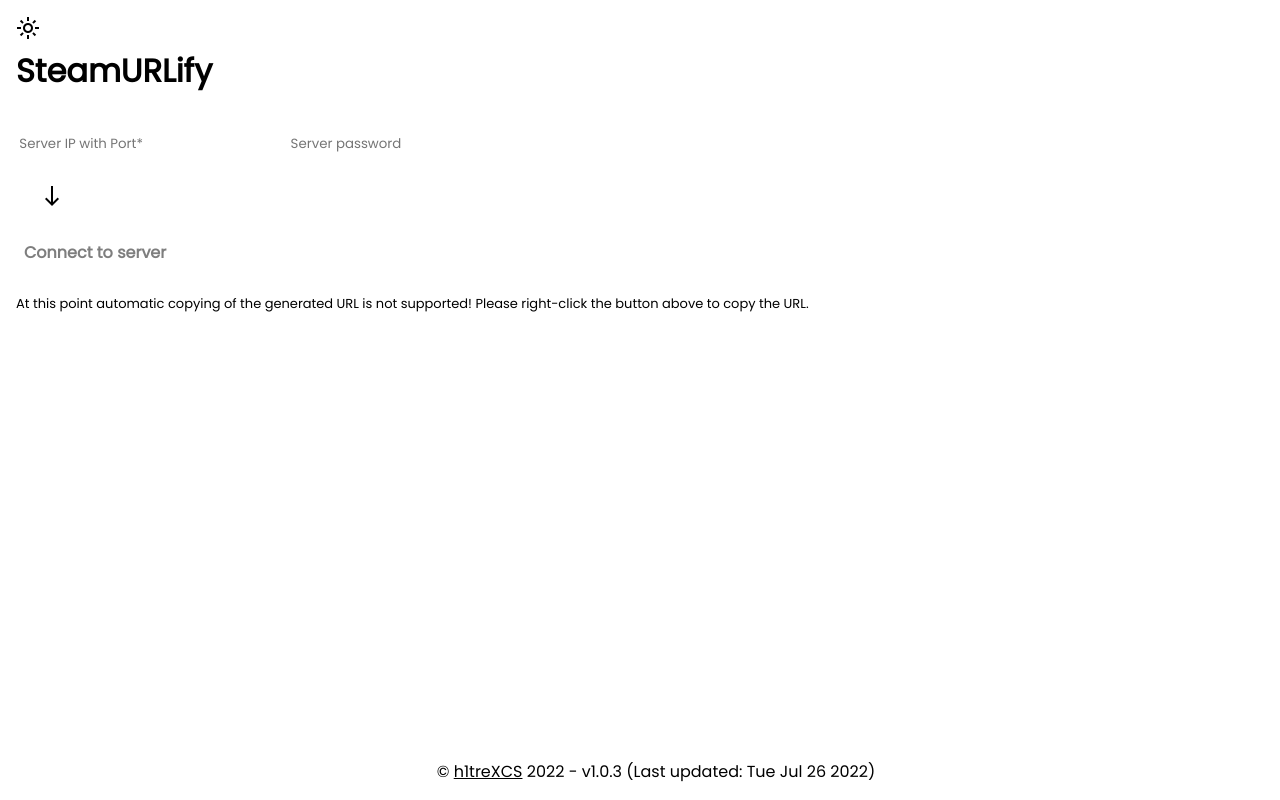
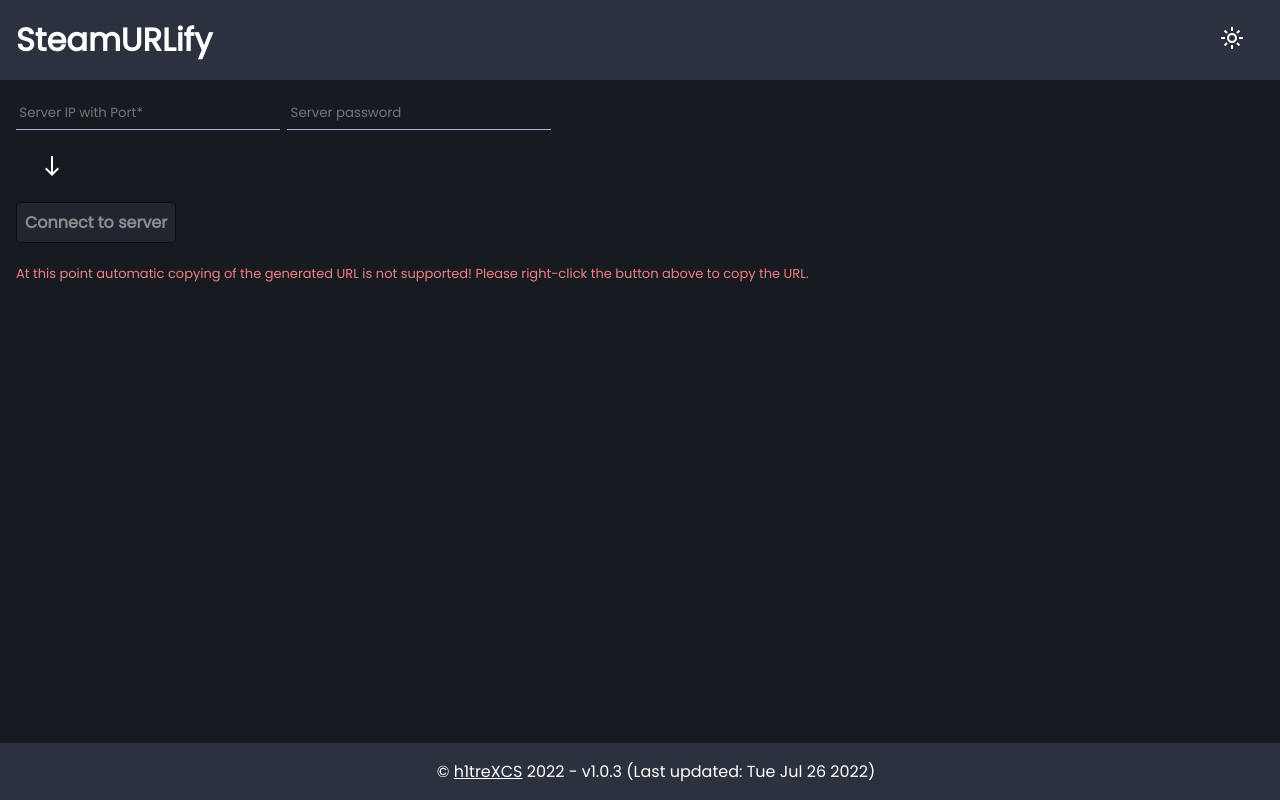
Before and after one commit to h1treX/h1treX.github.io, a website: page steamurlify/index.html in a window 1280 px wide. Drawn offline with nearby package versions, Linux system fonts and the light colour scheme; files whose address does not match are found by name.

Commit message:
added theming to global css

```diff
--- a/global/css/button.css
+++ b/global/css/button.css
@@ -1,4 +1,4 @@
-@import "theme.css";
+@import "../../h1treX-theming/theme.css";
 
 button, .a-button-wrapper a.button {
     background: var(--highlighted-area-background);
--- a/global/css/input.css
+++ b/global/css/input.css
@@ -1,4 +1,4 @@
-@import "theme.css";
+@import "../../h1treX-theming/theme.css";
 
 input {
     background: none;
--- a/global/css/styles.css
+++ b/global/css/styles.css
@@ -1,4 +1,4 @@
-@import "theme.css";
+@import "../../h1treX-theming/theme.css";
 
 * {
     margin: 0;
```
